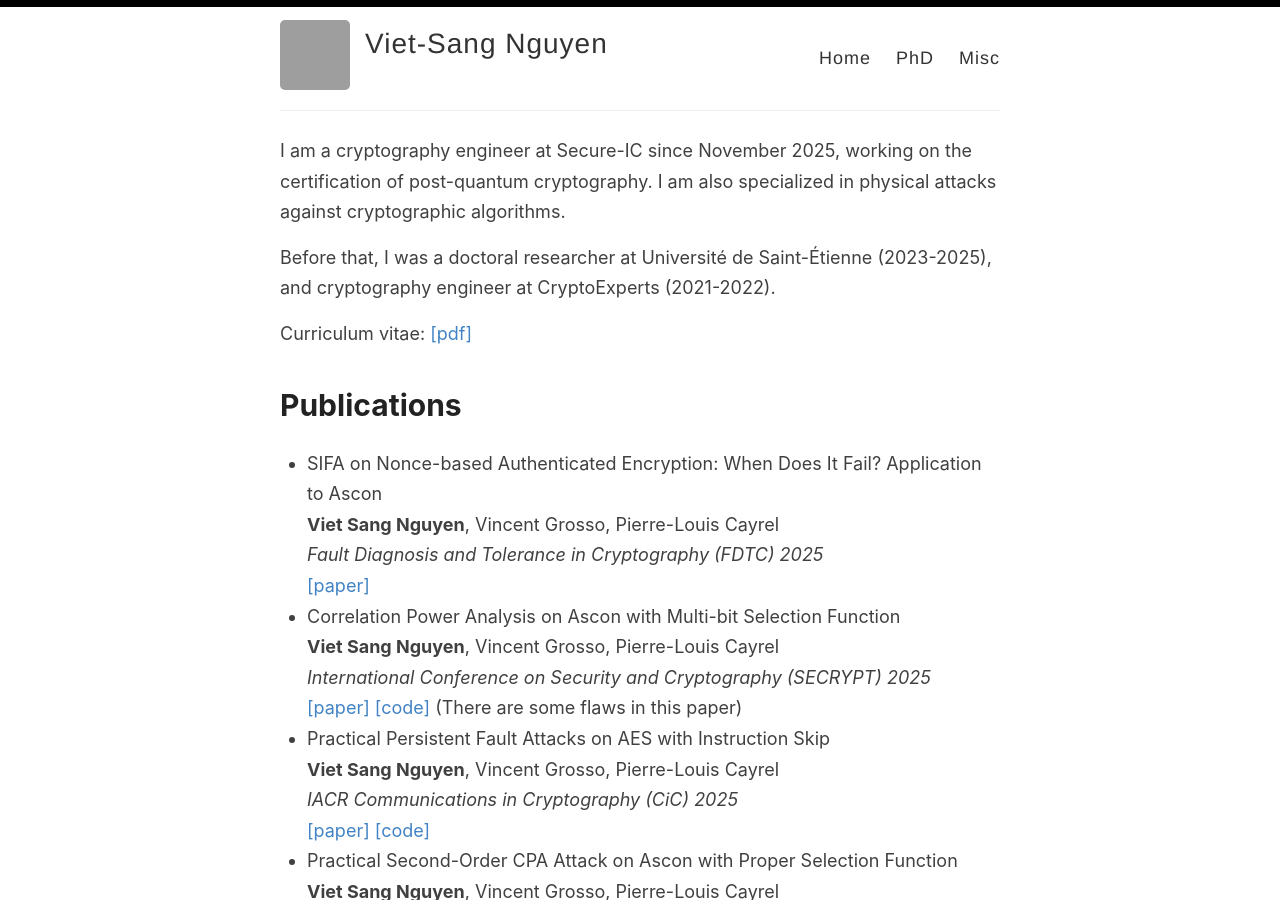
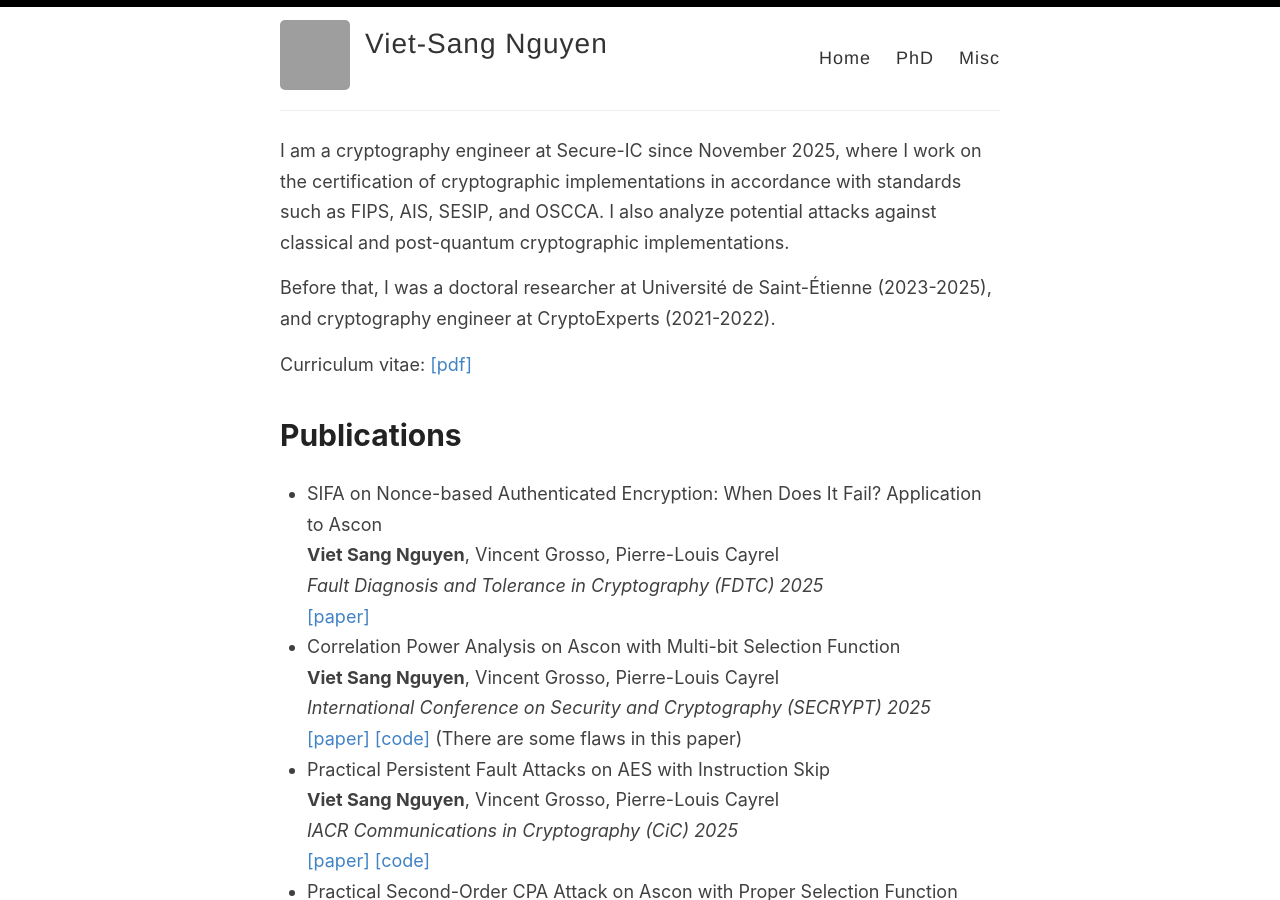
Before and after one commit to nvietsang/nvietsang.github.io, a Jekyll site: the page built from index.html, in a window 1280 px wide and 900 px high. Built offline with Jekyll 4.4.1, drawn with Linux system fonts in a browser that asks for light colours; the list of posts is cut into pages by our own code; grey boxes are pictures that could not be loaded.

Commit message:
update bio

```diff
--- a/index.html
+++ b/index.html
@@ -7,7 +7,7 @@ layout: default
     <!-- INFO -->
     <!-- <h1># Professional information</h1> -->
 
-    <p>I am a cryptography engineer at Secure-IC since November 2025, working on the certification of post-quantum cryptography. I am also specialized in physical attacks against cryptographic algorithms.</p>
+    <p>I am a cryptography engineer at Secure-IC since November 2025, where I work on the certification of cryptographic implementations in accordance with standards such as FIPS, AIS, SESIP, and OSCCA. I also analyze potential attacks against classical and post-quantum cryptographic implementations.</p>
 
     <p>Before that, I was a doctoral researcher at Université de Saint-Étienne (2023-2025), and cryptography engineer at CryptoExperts (2021-2022).</p>
 
```
